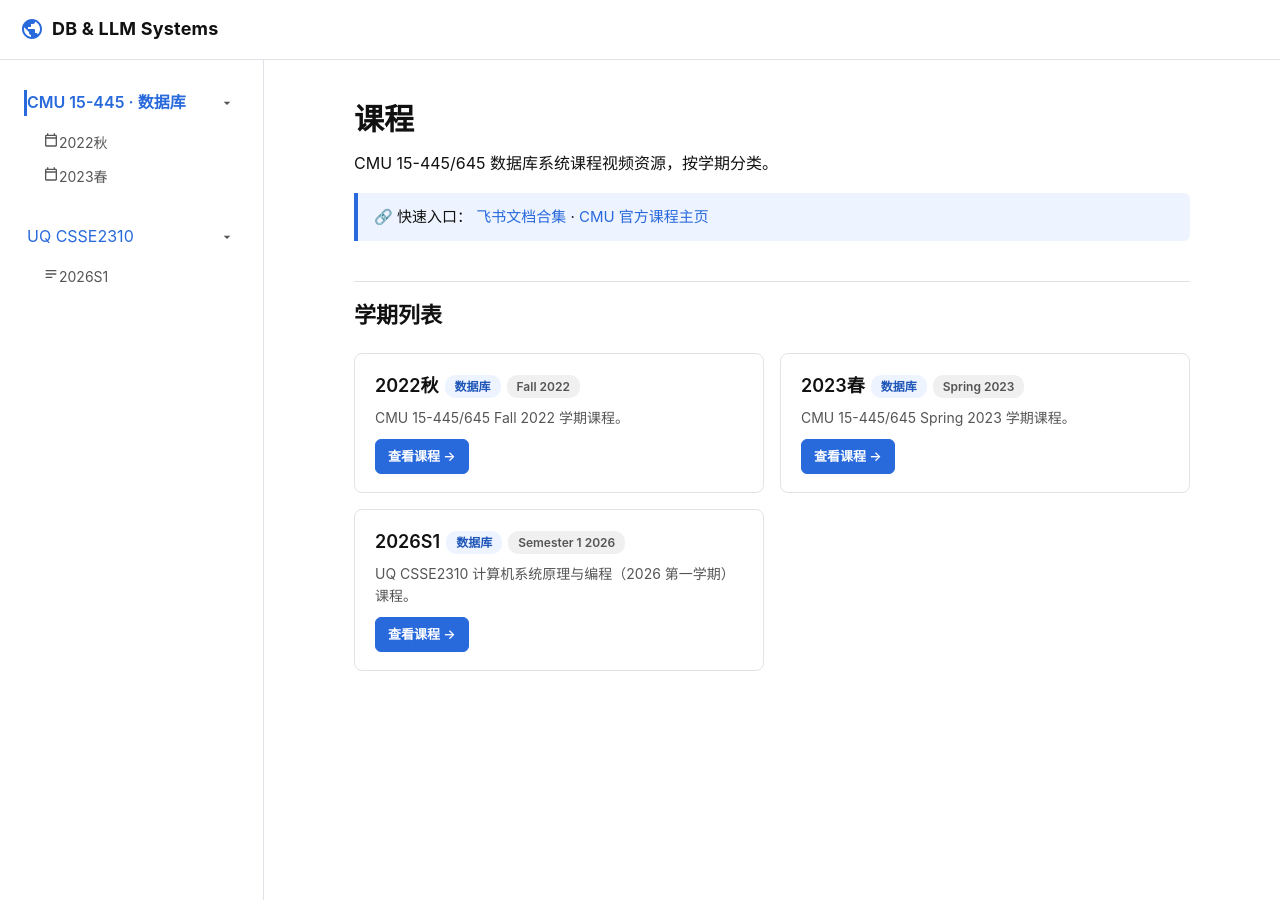
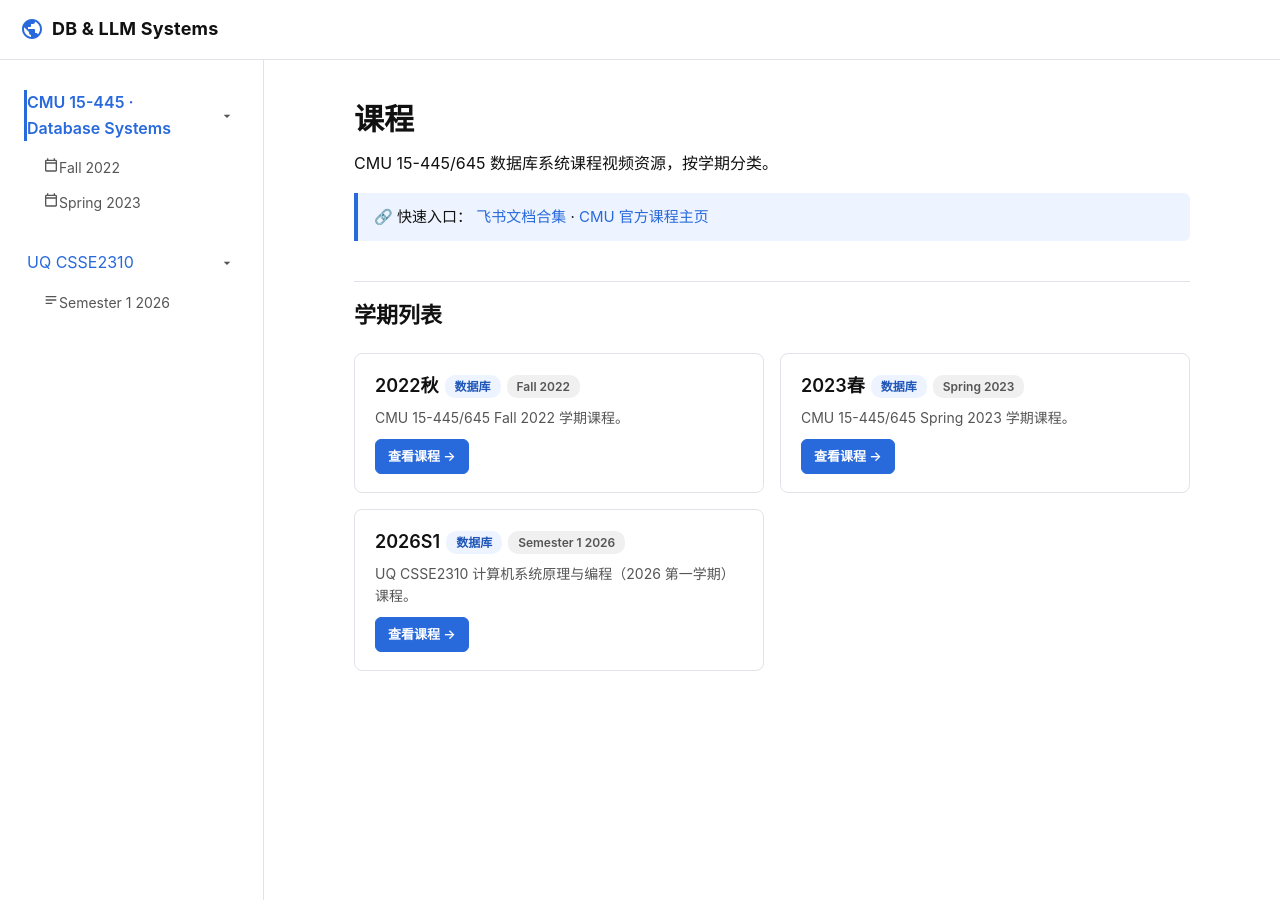
Before and after one commit to SYaoJun/syaojun.github.io, a Jekyll site: the page built from lectures.html, in a window 1280 px wide and 900 px high. Built offline with Jekyll 4.4.1, drawn with Linux system fonts in a browser that asks for light colours.

Commit message:
style: 侧边栏导航改为英文
Signed-off-by: Jason <libevent@yeah.net>

```diff
--- a/_includes/sidebar.html
+++ b/_includes/sidebar.html
@@ -1,9 +1,9 @@
 <div class="side-bar">
-  <nav aria-label="站点导航">
+  <nav aria-label="Site navigation">
     <div class="nav-section">
       <div class="nav-item nav-item-toggle">
-        <a class="nav-link{% if page.url == '/lectures.html' %} active{% endif %}" href="{{ '/lectures.html' | relative_url }}">CMU 15-445 · 数据库</a>
-        <button class="nav-toggle" aria-expanded="true" aria-label="折叠菜单">
+        <a class="nav-link{% if page.url == '/lectures.html' %} active{% endif %}" href="{{ '/lectures.html' | relative_url }}">CMU 15-445 · Database Systems</a>
+        <button class="nav-toggle" aria-expanded="true" aria-label="Toggle menu">
           <svg viewBox="0 0 24 24" aria-hidden="true"><path d="M7 10l5 5 5-5z"></path></svg>
         </button>
       </div>
@@ -11,7 +11,7 @@
         {% for s in site.data.semesters %}
           {% if s.course == 'cmu15445' %}
         <a class="nav-link{% if page.url == s.url %} active{% endif %}" href="{{ s.url | relative_url }}">
-          <svg class="nav-icon" viewBox="0 0 24 24" aria-hidden="true"><path d="M19 4h-1V2h-2v2H8V2H6v2H5c-1.11 0-1.99.9-1.99 2L3 20c0 1.1.89 2 2 2h14c1.1 0 2-.9 2-2V6c0-1.1-.9-2-2-2zm0 16H5V10h14v10zM5 8V6h14v2H5z"/></svg>{{ s.name }}
+          <svg class="nav-icon" viewBox="0 0 24 24" aria-hidden="true"><path d="M19 4h-1V2h-2v2H8V2H6v2H5c-1.11 0-1.99.9-1.99 2L3 20c0 1.1.89 2 2 2h14c1.1 0 2-.9 2-2V6c0-1.1-.9-2-2-2zm0 16H5V10h14v10zM5 8V6h14v2H5z"/></svg>{{ s.en }}
         </a>
           {% endif %}
         {% endfor %}
@@ -21,7 +21,7 @@
     <div class="nav-section">
       <div class="nav-item nav-item-toggle">
         <a class="nav-link" href="https://my.uq.edu.au/programs-courses/course.html?course_code=CSSE2310" target="_blank" rel="noopener">UQ CSSE2310</a>
-        <button class="nav-toggle" aria-expanded="true" aria-label="折叠菜单">
+        <button class="nav-toggle" aria-expanded="true" aria-label="Toggle menu">
           <svg viewBox="0 0 24 24" aria-hidden="true"><path d="M7 10l5 5 5-5z"></path></svg>
         </button>
       </div>
@@ -29,7 +29,7 @@
         {% for s in site.data.semesters %}
           {% if s.course == 'uq-csse2310' %}
         <a class="nav-link{% if page.url == s.url %} active{% endif %}" href="{{ s.url | relative_url }}">
-          <svg class="nav-icon" viewBox="0 0 24 24" aria-hidden="true"><path d="M4 6h16v2H4V6zm0 5h16v2H4v-2zm0 5h10v2H4v-2z"/></svg>{{ s.name }}
+          <svg class="nav-icon" viewBox="0 0 24 24" aria-hidden="true"><path d="M4 6h16v2H4V6zm0 5h16v2H4v-2zm0 5h10v2H4v-2z"/></svg>{{ s.en }}
         </a>
           {% endif %}
         {% endfor %}
```
